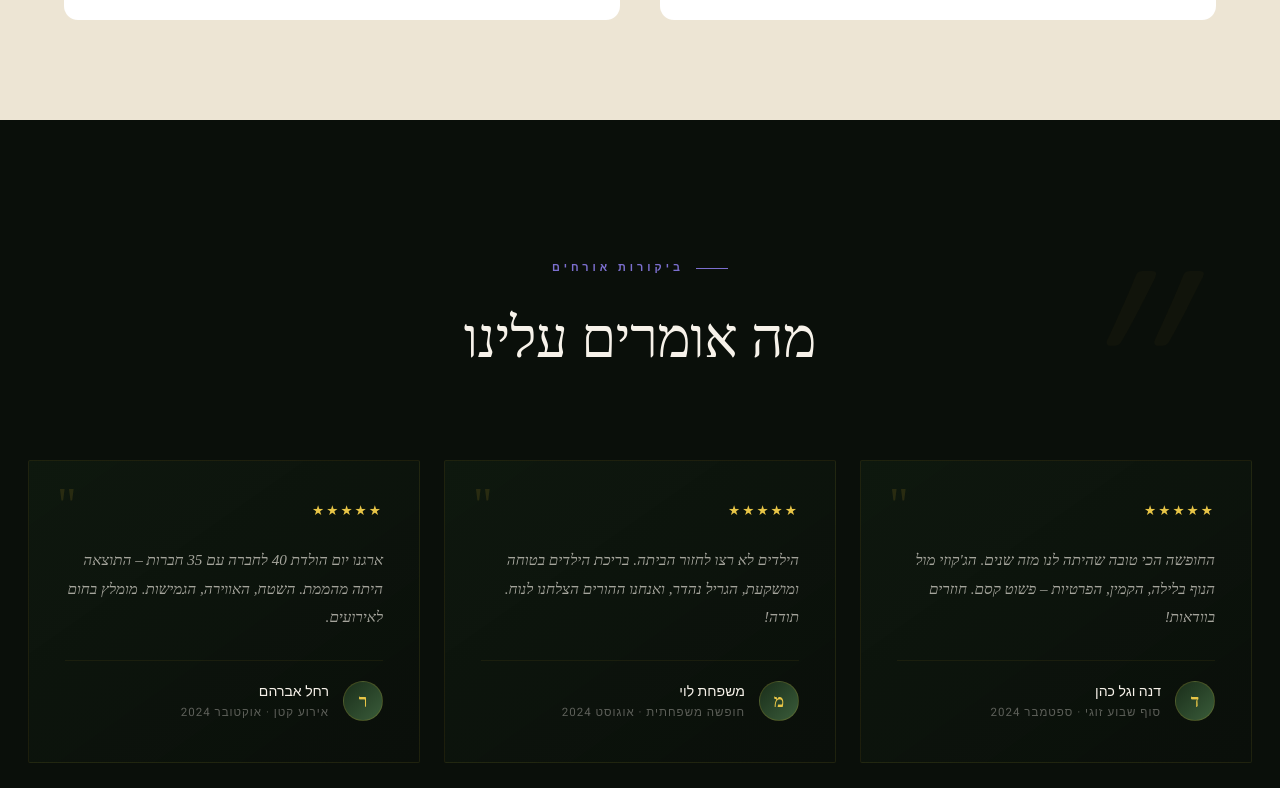
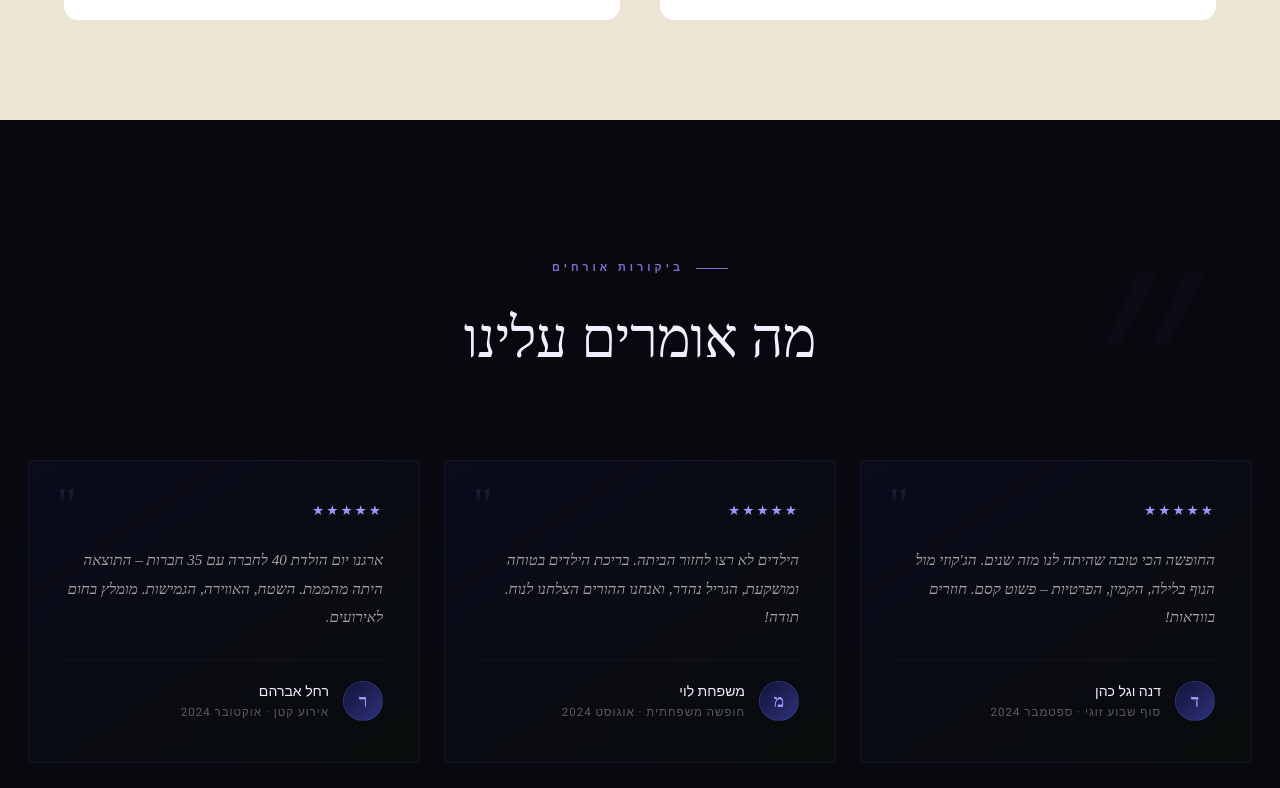
Before and after one commit to kfischi/Eilaty_Cabins, a Next.js app: page / in a window 1280 px wide. Shown: the part 7392-8180 px from the top of the page. Built offline with nearby package versions, Linux system fonts and the light colour scheme; a web font is replaced by a local one.

Commit message:
Update Reviews.tsx

```diff
--- a/src/components/Reviews.tsx
+++ b/src/components/Reviews.tsx
@@ -4,16 +4,16 @@ import { reviews } from "@/data/content";
 
 export default function Reviews() {
   return (
-    <section id="reviews" style={{ background: "#0a0f0a", padding: "140px 0", position: "relative", overflow: "hidden" }}>
+    <section id="reviews" style={{ background: "#08080f", padding: "140px 0", position: "relative", overflow: "hidden" }}>
       {/* Background quote marks */}
-      <div style={{ position: "absolute", top: 60, right: "5%", fontFamily: "'Cormorant Garamond', serif", fontSize: "20rem", color: "rgba(201,162,39,0.03)", lineHeight: 1, pointerEvents: "none", userSelect: "none" }}>״</div>
+      <div style={{ position: "absolute", top: 60, right: "5%", fontFamily: "'Cormorant Garamond', serif", fontSize: "20rem", color: "rgba(124,111,207,0.03)", lineHeight: 1, pointerEvents: "none", userSelect: "none" }}>״</div>
 
       <div style={{ maxWidth: 1280, margin: "0 auto", padding: "0 28px" }}>
         <motion.div initial={{ opacity: 0, y: 30 }} whileInView={{ opacity: 1, y: 0 }} viewport={{ once: true }}
           style={{ textAlign: "center", marginBottom: 80 }}
         >
           <div className="section-tag" style={{ justifyContent: "center" }}>ביקורות אורחים</div>
-          <h2 style={{ fontFamily: "'Cormorant Garamond', serif", fontSize: "clamp(2rem, 5vw, 3.5rem)", fontWeight: 400, color: "#f7f2ea", letterSpacing: "-0.3px" }}>
+          <h2 style={{ fontFamily: "'Cormorant Garamond', serif", fontSize: "clamp(2rem, 5vw, 3.5rem)", fontWeight: 400, color: "#f0eeff", letterSpacing: "-0.3px" }}>
             מה אומרים עלינו
           </h2>
         </motion.div>
@@ -24,21 +24,21 @@ export default function Reviews() {
               initial={{ opacity: 0, y: 40 }} whileInView={{ opacity: 1, y: 0 }}
               viewport={{ once: true }} transition={{ delay: i * 0.12, duration: 0.8 }}
               style={{
-                background: "linear-gradient(145deg, rgba(26,46,26,0.3), rgba(10,15,10,0.6))",
-                border: "1px solid rgba(201,162,39,0.1)",
+                background: "linear-gradient(145deg, rgba(18,20,58,0.3), rgba(10,15,10,0.6))",
+                border: "1px solid rgba(124,111,207,0.1)",
                 borderRadius: 2, padding: "40px 36px",
                 position: "relative",
                 transition: "all 0.4s",
               }}
-              whileHover={{ borderColor: "rgba(201,162,39,0.3)", y: -6 }}
+              whileHover={{ borderColor: "rgba(124,111,207,0.3)", y: -6 }}
             >
               {/* Stars */}
-              <div style={{ marginBottom: 24, color: "#e8c547", fontSize: "0.85rem", letterSpacing: 2 }}>
+              <div style={{ marginBottom: 24, color: "#a594f9", fontSize: "0.85rem", letterSpacing: 2 }}>
                 {"★".repeat(r.rating)}
               </div>
 
               {/* Quote */}
-              <div style={{ fontFamily: "'Cormorant Garamond', serif", position: "absolute", top: 20, left: 28, fontSize: "3rem", color: "rgba(201,162,39,0.15)", lineHeight: 1 }}>
+              <div style={{ fontFamily: "'Cormorant Garamond', serif", position: "absolute", top: 20, left: 28, fontSize: "3rem", color: "rgba(124,111,207,0.15)", lineHeight: 1 }}>
                 "
               </div>
 
@@ -46,12 +46,12 @@ export default function Reviews() {
                 {r.text}
               </p>
 
-              <div style={{ display: "flex", alignItems: "center", gap: 14, borderTop: "1px solid rgba(201,162,39,0.08)", paddingTop: 20 }}>
-                <div style={{ width: 40, height: 40, background: "linear-gradient(135deg, #1a2e1a, #3a5c3a)", border: "1px solid rgba(201,162,39,0.2)", borderRadius: "50%", display: "flex", alignItems: "center", justifyContent: "center", fontFamily: "'Cormorant Garamond', serif", fontSize: "1.1rem", color: "#e8c547", fontWeight: 600, flexShrink: 0 }}>
+              <div style={{ display: "flex", alignItems: "center", gap: 14, borderTop: "1px solid rgba(124,111,207,0.08)", paddingTop: 20 }}>
+                <div style={{ width: 40, height: 40, background: "linear-gradient(135deg, #12143a, #2d3178)", border: "1px solid rgba(124,111,207,0.2)", borderRadius: "50%", display: "flex", alignItems: "center", justifyContent: "center", fontFamily: "'Cormorant Garamond', serif", fontSize: "1.1rem", color: "#a594f9", fontWeight: 600, flexShrink: 0 }}>
                   {r.initials}
                 </div>
                 <div>
-                  <div style={{ fontSize: "0.88rem", color: "#f7f2ea", fontWeight: 500 }}>{r.name}</div>
+                  <div style={{ fontSize: "0.88rem", color: "#f0eeff", fontWeight: 500 }}>{r.name}</div>
                   <div style={{ fontSize: "0.72rem", color: "rgba(247,242,234,0.35)", letterSpacing: "1px", marginTop: 2 }}>{r.meta}</div>
                 </div>
               </div>
```
